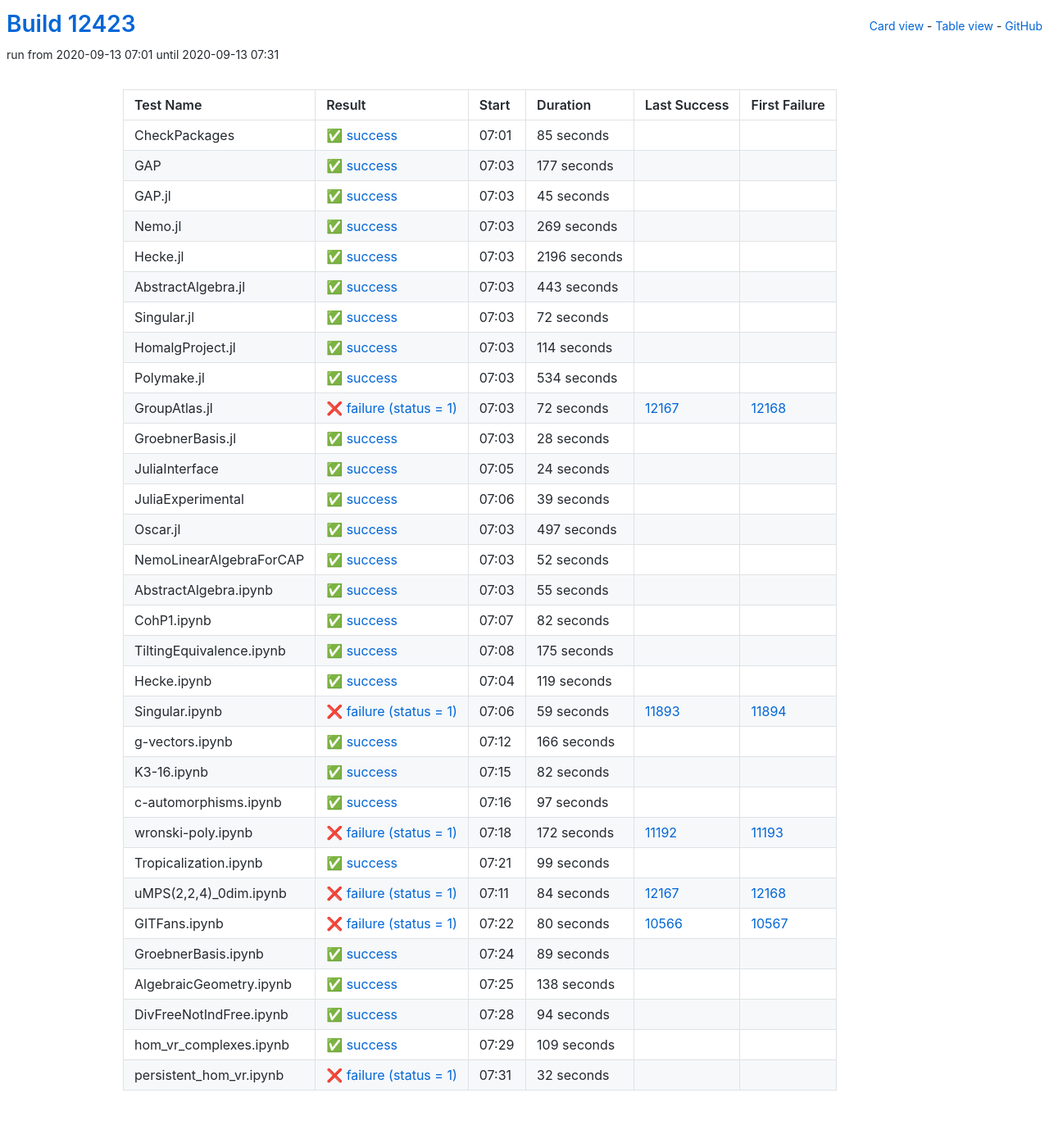
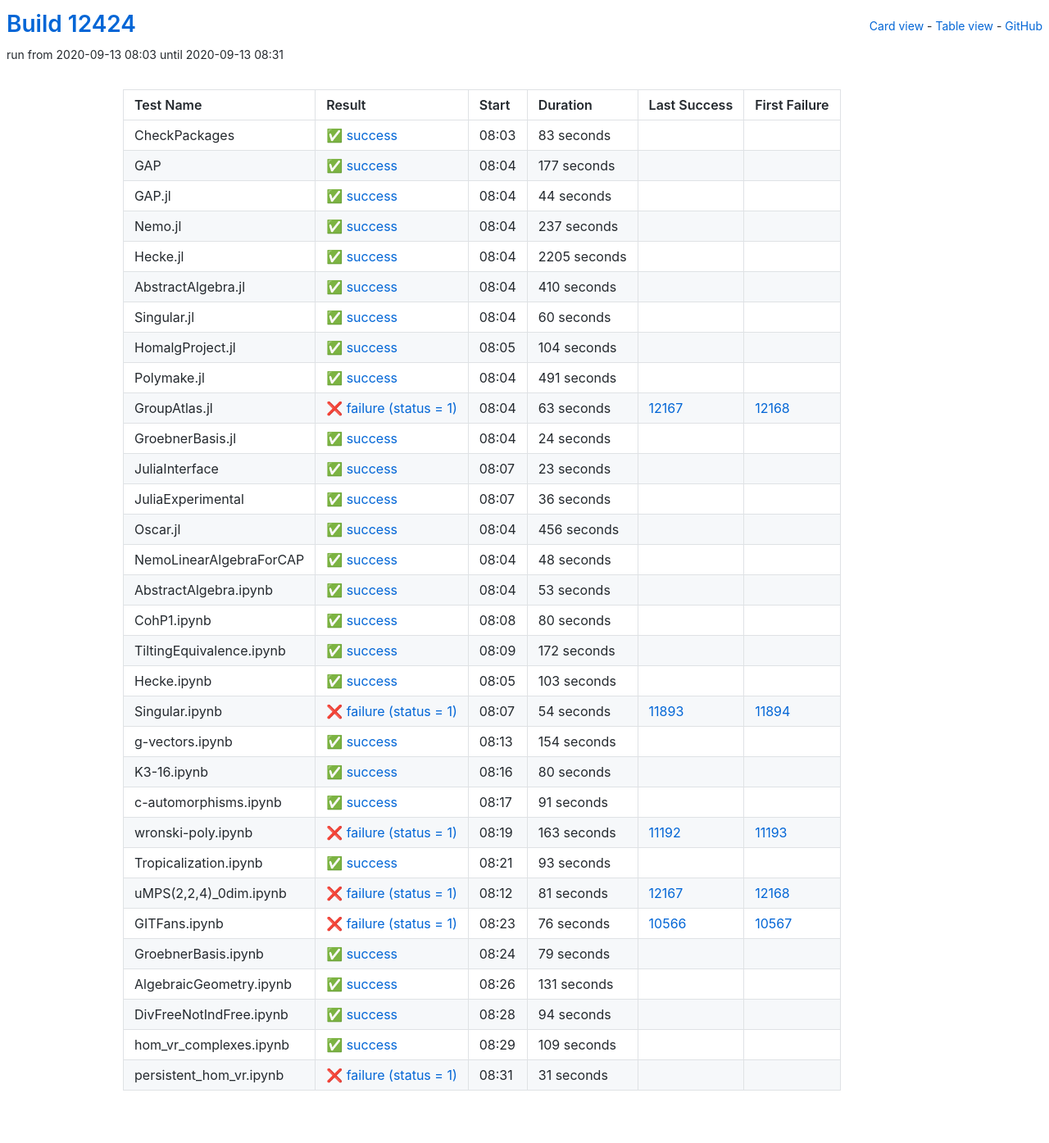
Before and after one commit to oscar-system/oscar-ci-status, a Jekyll site: the page built from table.html, in a window 1280 px wide. Shown: the whole page at 82% size. Built offline with Jekyll 4.4.1, drawn with Linux system fonts in a browser that asks for light colours.

Commit message:
Build #12424

```diff
--- a/_data/ci.yml
+++ b/_data/ci.yml
@@ -1,6 +1,6 @@
 ---
-build: 12423
-build_url: https://oscarci.mathematik.uni-kl.de/job/oscar/12423/
+build: 12424
+build_url: https://oscarci.mathematik.uni-kl.de/job/oscar/12424/
 job: oscar
 organization: oscar-system
 repo: oscar-ci-status
@@ -8,20 +8,20 @@
 tests:
 - name: CheckPackages
   id: checkpackages
-  log: https://oscarci.mathematik.uni-kl.de/job/oscar/12423/artifact/logs/build-12423/CheckPackages.log
-  start: 2020-09-13 07:01
+  log: https://oscarci.mathematik.uni-kl.de/job/oscar/12424/artifact/logs/build-12424/CheckPackages.log
+  start: 2020-09-13 08:03
   success: true
   exitcode: 0
   status: success
-  duration: 85
+  duration: 83
   last_success: false
   last_success_url:
   first_failure: false
   first_failure_url:
 - name: GAP
   id: gap
-  log: https://oscarci.mathematik.uni-kl.de/job/oscar/12423/artifact/logs/build-12423/GAP.log
-  start: 2020-09-13 07:03
+  log: https://oscarci.mathematik.uni-kl.de/job/oscar/12424/artifact/logs/build-12424/GAP.log
+  start: 2020-09-13 08:04
   success: true
   exitcode: 0
   status: success
@@ -32,116 +32,104 @@
   first_failure_url:
 - name: GAP.jl
   id: gap-jl
-  log: https://oscarci.mathematik.uni-kl.de/job/oscar/12423/artifact/logs/build-12423/GAP.jl.log
-  start: 2020-09-13 07:03
+  log: https://oscarci.mathematik.uni-kl.de/job/oscar/12424/artifact/logs/build-12424/GAP.jl.log
+  start: 2020-09-13 08:04
   success: true
   exitcode: 0
   status: success
-  duration: 45
+  duration: 44
   last_success: false
   last_success_url:
   first_failure: false
   first_failure_url:
 - name: Nemo.jl
   id: nemo-jl
-  log: https://oscarci.mathematik.uni-kl.de/job/oscar/12423/artifact/logs/build-12423/Nemo.jl.log
-  start: 2020-09-13 07:03
+  log: https://oscarci.mathematik.uni-kl.de/job/oscar/12424/artifact/logs/build-12424/Nemo.jl.log
+  start: 2020-09-13 08:04
   success: true
   exitcode: 0
   status: success
-  duration: 269
+  duration: 237
   last_success: false
   last_success_url:
   first_failure: false
   first_failure_url:
 - name: Hecke.jl
   id: hecke-jl
-  log: https://oscarci.mathematik.uni-kl.de/job/oscar/12423/artifact/logs/build-12423/Hecke.jl.log
-  start: 2020-09-13 07:03
+  log: https://oscarci.mathematik.uni-kl.de/job/oscar/12424/artifact/logs/build-12424/Hecke.jl.log
+  start: 2020-09-13 08:04
   success: true
   exitcode: 0
   status: success
-  duration: 2196
+  duration: 2205
   last_success: false
   last_success_url:
   first_failure: false
   first_failure_url:
 - name: AbstractAlgebra.jl
   id: abstractalgebra-jl
-  log: https://oscarci.mathematik.uni-kl.de/job/oscar/12423/artifact/logs/build-12423/AbstractAlgebra.jl.log
-  start: 2020-09-13 07:03
+  log: https://oscarci.mathematik.uni-kl.de/job/oscar/12424/artifact/logs/build-12424/AbstractAlgebra.jl.log
+  start: 2020-09-13 08:04
   success: true
   exitcode: 0
   status: success
-  duration: 443
+  duration: 410
   last_success: false
   last_success_url:
   first_failure: false
   first_failure_url:
 - name: Singular.jl
   id: singular-jl
-  log: https://oscarci.mathematik.uni-kl.de/job/oscar/12423/artifact/logs/build-12423/Singular.jl.log
-  start: 2020-09-13 07:03
+  log: https://oscarci.mathematik.uni-kl.de/job/oscar/12424/artifact/logs/build-12424/Singular.jl.log
+  start: 2020-09-13 08:04
   success: true
   exitcode: 0
   status: success
-  duration: 72
+  duration: 60
   last_success: false
   last_success_url:
   first_failure: false
   first_failure_url:
 - name: HomalgProject.jl
   id: homalgproject-jl
-  log: https://oscarci.mathematik.uni-kl.de/job/oscar/12423/artifact/logs/build-12423/HomalgProject.jl.log
-  start: 2020-09-13 07:03
+  log: https://oscarci.mathematik.uni-kl.de/job/oscar/12424/artifact/logs/build-12424/HomalgProject.jl.log
+  start: 2020-09-13 08:05
   success: true
   exitcode: 0
   status: success
-  duration: 114
+  duration: 104
   last_success: false
   last_success_url:
   first_failure: false
   first_failure_url:
 - name: Polymake.jl
   id: polymake-jl
-  log: https://oscarci.mathematik.uni-kl.de/job/oscar/12423/artifact/logs/build-12423/Polymake.jl.log
-  start: 2020-09-13 07:03
+  log: https://oscarci.mathematik.uni-kl.de/job/oscar/12424/artifact/logs/build-12424/Polymake.jl.log
+  start: 2020-09-13 08:04
   success: true
   exitcode: 0
   status: success
-  duration: 534
+  duration: 491
   last_success: false
   last_success_url:
   first_failure: false
   first_failure_url:
 - name: GroupAtlas.jl
   id: groupatlas-jl
-  log: https://oscarci.mathematik.uni-kl.de/job/oscar/12423/artifact/logs/build-12423/GroupAtlas.jl.log
-  start: 2020-09-13 07:03
+  log: https://oscarci.mathematik.uni-kl.de/job/oscar/12424/artifact/logs/build-12424/GroupAtlas.jl.log
+  start: 2020-09-13 08:04
   success: false
   exitcode: 1
   status: failure
-  duration: 72
+  duration: 63
   last_success: 12167
   last_success_url: https://oscarci.mathematik.uni-kl.de/job/oscar/12167/
   first_failure: 12168
   first_failure_url: https://oscarci.mathematik.uni-kl.de/job/oscar/12168/
 - name: GroebnerBasis.jl
   id: groebnerbasis-jl
-  log: https://oscarci.mathematik.uni-kl.de/job/oscar/12423/artifact/logs/build-12423/GroebnerBasis.jl.log
-  start: 2020-09-13 07:03
-  success: true
-  exitcode: 0
-  status: success
-  duration: 28
-  last_success: false
-  last_success_url:
-  first_failure: false
-  first_failure_url:
-- name: JuliaInterface
-  id: juliainterface
-  log: https://oscarci.mathematik.uni-kl.de/job/oscar/12423/artifact/logs/build-12423/JuliaInterface.log
-  start: 2020-09-13 07:05
+  log: https://oscarci.mathematik.uni-kl.de/job/oscar/12424/artifact/logs/build-12424/GroebnerBasis.jl.log
+  start: 2020-09-13 08:04
   success: true
   exitcode: 0
   status: success
@@ -150,214 +138,226 @@
   last_success_url:
   first_failure: false
   first_failure_url:
-- name: JuliaExperimental
-  id: juliaexperimental
-  log: https://oscarci.mathematik.uni-kl.de/job/oscar/12423/artifact/logs/build-12423/JuliaExperimental.log
-  start: 2020-09-13 07:06
+- name: JuliaInterface
+  id: juliainterface
+  log: https://oscarci.mathematik.uni-kl.de/job/oscar/12424/artifact/logs/build-12424/JuliaInterface.log
+  start: 2020-09-13 08:07
   success: true
   exitcode: 0
   status: success
-  duration: 39
+  duration: 23
+  last_success: false
+  last_success_url:
+  first_failure: false
+  first_failure_url:
+- name: JuliaExperimental
+  id: juliaexperimental
+  log: https://oscarci.mathematik.uni-kl.de/job/oscar/12424/artifact/logs/build-12424/JuliaExperimental.log
+  start: 2020-09-13 08:07
+  success: true
+  exitcode: 0
+  status: success
+  duration: 36
   last_success: false
   last_success_url:
   first_failure: false
   first_failure_url:
 - name: Oscar.jl
   id: oscar-jl
-  log: https://oscarci.mathematik.uni-kl.de/job/oscar/12423/artifact/logs/build-12423/Oscar.jl.log
-  start: 2020-09-13 07:03
+  log: https://oscarci.mathematik.uni-kl.de/job/oscar/12424/artifact/logs/build-12424/Oscar.jl.log
+  start: 2020-09-13 08:04
   success: true
   exitcode: 0
   status: success
-  duration: 497
+  duration: 456
   last_success: false
   last_success_url:
   first_failure: false
   first_failure_url:
 - name: NemoLinearAlgebraForCAP
   id: nemolinearalgebraforcap
-  log: https://oscarci.mathematik.uni-kl.de/job/oscar/12423/artifact/logs/build-12423/NemoLinearAlgebraForCAP.log
-  start: 2020-09-13 07:03
+  log: https://oscarci.mathematik.uni-kl.de/job/oscar/12424/artifact/logs/build-12424/NemoLinearAlgebraForCAP.log
+  start: 2020-09-13 08:04
   success: true
   exitcode: 0
   status: success
-  duration: 52
+  duration: 48
   last_success: false
   last_success_url:
   first_failure: false
   first_failure_url:
 - name: AbstractAlgebra.ipynb
   id: abstractalgebra-ipynb
-  log: https://oscarci.mathematik.uni-kl.de/job/oscar/12423/artifact/logs/build-12423/AbstractAlgebra.ipynb.log
-  start: 2020-09-13 07:03
+  log: https://oscarci.mathematik.uni-kl.de/job/oscar/12424/artifact/logs/build-12424/AbstractAlgebra.ipynb.log
+  start: 2020-09-13 08:04
   success: true
   exitcode: 0
   status: success
-  duration: 55
+  duration: 53
   last_success: false
   last_success_url:
   first_failure: false
   first_failure_url:
 - name: CohP1.ipynb
   id: cohp1-ipynb
-  log: https://oscarci.mathematik.uni-kl.de/job/oscar/12423/artifact/logs/build-12423/CohP1.ipynb.log
-  start: 2020-09-13 07:07
+  log: https://oscarci.mathematik.uni-kl.de/job/oscar/12424/artifact/logs/build-12424/CohP1.ipynb.log
+  start: 2020-09-13 08:08
   success: true
   exitcode: 0
   status: success
-  duration: 82
+  duration: 80
   last_success: false
   last_success_url:
   first_failure: false
   first_failure_url:
 - name: TiltingEquivalence.ipynb
   id: tiltingequivalence-ipynb
-  log: https://oscarci.mathematik.uni-kl.de/job/oscar/12423/artifact/logs/build-12423/TiltingEquivalence.ipynb.log
-  start: 2020-09-13 07:08
+  log: https://oscarci.mathematik.uni-kl.de/job/oscar/12424/artifact/logs/build-12424/TiltingEquivalence.ipynb.log
+  start: 2020-09-13 08:09
   success: true
   exitcode: 0
   status: success
-  duration: 175
+  duration: 172
   last_success: false
   last_success_url:
   first_failure: false
   first_failure_url:
 - name: Hecke.ipynb
   id: hecke-ipynb
-  log: https://oscarci.mathematik.uni-kl.de/job/oscar/12423/artifact/logs/build-12423/Hecke.ipynb.log
-  start: 2020-09-13 07:04
+  log: https://oscarci.mathematik.uni-kl.de/job/oscar/12424/artifact/logs/build-12424/Hecke.ipynb.log
+  start: 2020-09-13 08:05
   success: true
   exitcode: 0
   status: success
-  duration: 119
+  duration: 103
   last_success: false
   last_success_url:
   first_failure: false
   first_failure_url:
 - name: Singular.ipynb
   id: singular-ipynb
-  log: https://oscarci.mathematik.uni-kl.de/job/oscar/12423/artifact/logs/build-12423/Singular.ipynb.log
-  start: 2020-09-13 07:06
+  log: https://oscarci.mathematik.uni-kl.de/job/oscar/12424/artifact/logs/build-12424/Singular.ipynb.log
+  start: 2020-09-13 08:07
   success: false
   exitcode: 1
   status: failure
-  duration: 59
+  duration: 54
   last_success: 11893
   last_success_url: https://oscarci.mathematik.uni-kl.de/job/oscar/11893/
   first_failure: 11894
   first_failure_url: https://oscarci.mathematik.uni-kl.de/job/oscar/11894/
 - name: g-vectors.ipynb
   id: g-vectors-ipynb
-  log: https://oscarci.mathematik.uni-kl.de/job/oscar/12423/artifact/logs/build-12423/g-vectors.ipynb.log
-  start: 2020-09-13 07:12
+  log: https://oscarci.mathematik.uni-kl.de/job/oscar/12424/artifact/logs/build-12424/g-vectors.ipynb.log
+  start: 2020-09-13 08:13
   success: true
   exitcode: 0
   status: success
-  duration: 166
+  duration: 154
   last_success: false
   last_success_url:
   first_failure: false
   first_failure_url:
 - name: K3-16.ipynb
   id: k3-16-ipynb
-  log: https://oscarci.mathematik.uni-kl.de/job/oscar/12423/artifact/logs/build-12423/K3-16.ipynb.log
-  start: 2020-09-13 07:15
+  log: https://oscarci.mathematik.uni-kl.de/job/oscar/12424/artifact/logs/build-12424/K3-16.ipynb.log
+  start: 2020-09-13 08:16
   success: true
   exitcode: 0
   status: success
-  duration: 82
+  duration: 80
   last_success: false
   last_success_url:
   first_failure: false
   first_failure_url:
 - name: c-automorphisms.ipynb
   id: c-automorphisms-ipynb
-  log: https://oscarci.mathematik.uni-kl.de/job/oscar/12423/artifact/logs/build-12423/c-automorphisms.ipynb.log
-  start: 2020-09-13 07:16
+  log: https://oscarci.mathematik.uni-kl.de/job/oscar/12424/artifact/logs/build-12424/c-automorphisms.ipynb.log
+  start: 2020-09-13 08:17
   success: true
   exitcode: 0
   status: success
-  duration: 97
+  duration: 91
   last_success: false
   last_success_url:
   first_failure: false
   first_failure_url:
 - name: wronski-poly.ipynb
   id: wronski-poly-ipynb
-  log: https://oscarci.mathematik.uni-kl.de/job/oscar/12423/artifact/logs/build-12423/wronski-poly.ipynb.log
-  start: 2020-09-13 07:18
+  log: https://oscarci.mathematik.uni-kl.de/job/oscar/12424/artifact/logs/build-12424/wronski-poly.ipynb.log
+  start: 2020-09-13 08:19
   success: false
   exitcode: 1
   status: failure
-  duration: 172
+  duration: 163
   last_success: 11192
   last_success_url: https://oscarci.mathematik.uni-kl.de/job/oscar/11192/
   first_failure: 11193
   first_failure_url: https://oscarci.mathematik.uni-kl.de/job/oscar/11193/
 - name: Tropicalization.ipynb
   id: tropicalization-ipynb
-  log: https://oscarci.mathematik.uni-kl.de/job/oscar/12423/artifact/logs/build-12423/Tropicalization.ipynb.log
-  start: 2020-09-13 07:21
+  log: https://oscarci.mathematik.uni-kl.de/job/oscar/12424/artifact/logs/build-12424/Tropicalization.ipynb.log
+  start: 2020-09-13 08:21
   success: true
   exitcode: 0
   status: success
-  duration: 99
+  duration: 93
   last_success: false
   last_success_url:
   first_failure: false
   first_failure_url:
 - name: uMPS(2,2,4)_0dim.ipynb
   id: umps-2-2-4-0dim-ipynb
-  log: https://oscarci.mathematik.uni-kl.de/job/oscar/12423/artifact/logs/build-12423/uMPS-2-2-4-_0dim.ipynb.log
-  start: 2020-09-13 07:11
+  log: https://oscarci.mathematik.uni-kl.de/job/oscar/12424/artifact/logs/build-12424/uMPS-2-2-4-_0dim.ipynb.log
+  start: 2020-09-13 08:12
   success: false
   exitcode: 1
   status: failure
-  duration: 84
+  duration: 81
   last_success: 12167
   last_success_url: https://oscarci.mathematik.uni-kl.de/job/oscar/12167/
   first_failure: 12168
   first_failure_url: https://oscarci.mathematik.uni-kl.de/job/oscar/12168/
 - name: GITFans.ipynb
   id: gitfans-ipynb
-  log: https://oscarci.mathematik.uni-kl.de/job/oscar/12423/artifact/logs/build-12423/GITFans.ipynb.log
-  start: 2020-09-13 07:22
+  log: https://oscarci.mathematik.uni-kl.de/job/oscar/12424/artifact/logs/build-12424/GITFans.ipynb.log
+  start: 2020-09-13 08:23
   success: false
   exitcode: 1
   status: failure
-  duration: 80
+  duration: 76
   last_success: 10566
   last_success_url: https://oscarci.mathematik.uni-kl.de/job/oscar/10566/
   first_failure: 10567
   first_failure_url: https://oscarci.mathematik.uni-kl.de/job/oscar/10567/
 - name: GroebnerBasis.ipynb
   id: groebnerbasis-ipynb
-  log: https://oscarci.mathematik.uni-kl.de/job/oscar/12423/artifact/logs/build-12423/GroebnerBasis.ipynb.log
-  start: 2020-09-13 07:24
+  log: https://oscarci.mathematik.uni-kl.de/job/oscar/12424/artifact/logs/build-12424/GroebnerBasis.ipynb.log
+  start: 2020-09-13 08:24
   success: true
   exitcode: 0
   status: success
-  duration: 89
+  duration: 79
   last_success: false
   last_success_url:
   first_failure: false
   first_failure_url:
 - name: AlgebraicGeometry.ipynb
   id: algebraicgeometry-ipynb
-  log: https://oscarci.mathematik.uni-kl.de/job/oscar/12423/artifact/logs/build-12423/AlgebraicGeometry.ipynb.log
-  start: 2020-09-13 07:25
+  log: https://oscarci.mathematik.uni-kl.de/job/oscar/12424/artifact/logs/build-12424/AlgebraicGeometry.ipynb.log
+  start: 2020-09-13 08:26
   success: true
   exitcode: 0
   status: success
-  duration: 138
+  duration: 131
   last_success: false
   last_success_url:
   first_failure: false
   first_failure_url:
 - name: DivFreeNotIndFree.ipynb
   id: divfreenotindfree-ipynb
-  log: https://oscarci.mathematik.uni-kl.de/job/oscar/12423/artifact/logs/build-12423/DivFreeNotIndFree.ipynb.log
-  start: 2020-09-13 07:28
+  log: https://oscarci.mathematik.uni-kl.de/job/oscar/12424/artifact/logs/build-12424/DivFreeNotIndFree.ipynb.log
+  start: 2020-09-13 08:28
   success: true
   exitcode: 0
   status: success
@@ -368,8 +368,8 @@
   first_failure_url:
 - name: hom_vr_complexes.ipynb
   id: hom-vr-complexes-ipynb
-  log: https://oscarci.mathematik.uni-kl.de/job/oscar/12423/artifact/logs/build-12423/hom_vr_complexes.ipynb.log
-  start: 2020-09-13 07:29
+  log: https://oscarci.mathematik.uni-kl.de/job/oscar/12424/artifact/logs/build-12424/hom_vr_complexes.ipynb.log
+  start: 2020-09-13 08:29
   success: true
   exitcode: 0
   status: success
@@ -380,12 +380,12 @@
   first_failure_url:
 - name: persistent_hom_vr.ipynb
   id: persistent-hom-vr-ipynb
-  log: https://oscarci.mathematik.uni-kl.de/job/oscar/12423/artifact/logs/build-12423/persistent_hom_vr.ipynb.log
-  start: 2020-09-13 07:31
+  log: https://oscarci.mathematik.uni-kl.de/job/oscar/12424/artifact/logs/build-12424/persistent_hom_vr.ipynb.log
+  start: 2020-09-13 08:31
   success: false
   exitcode: 1
   status: failure
-  duration: 32
+  duration: 31
   last_success: false
   last_success_url:
   first_failure: false
```
Also changed, not shown: README.md.
